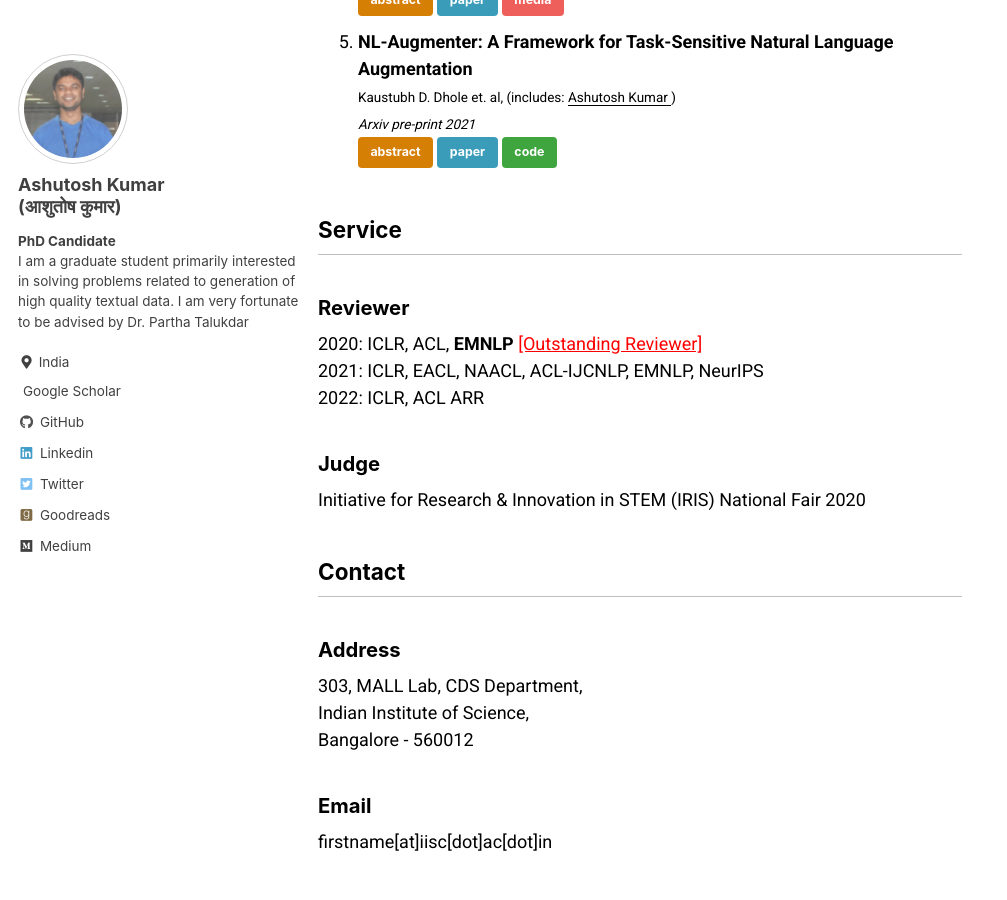
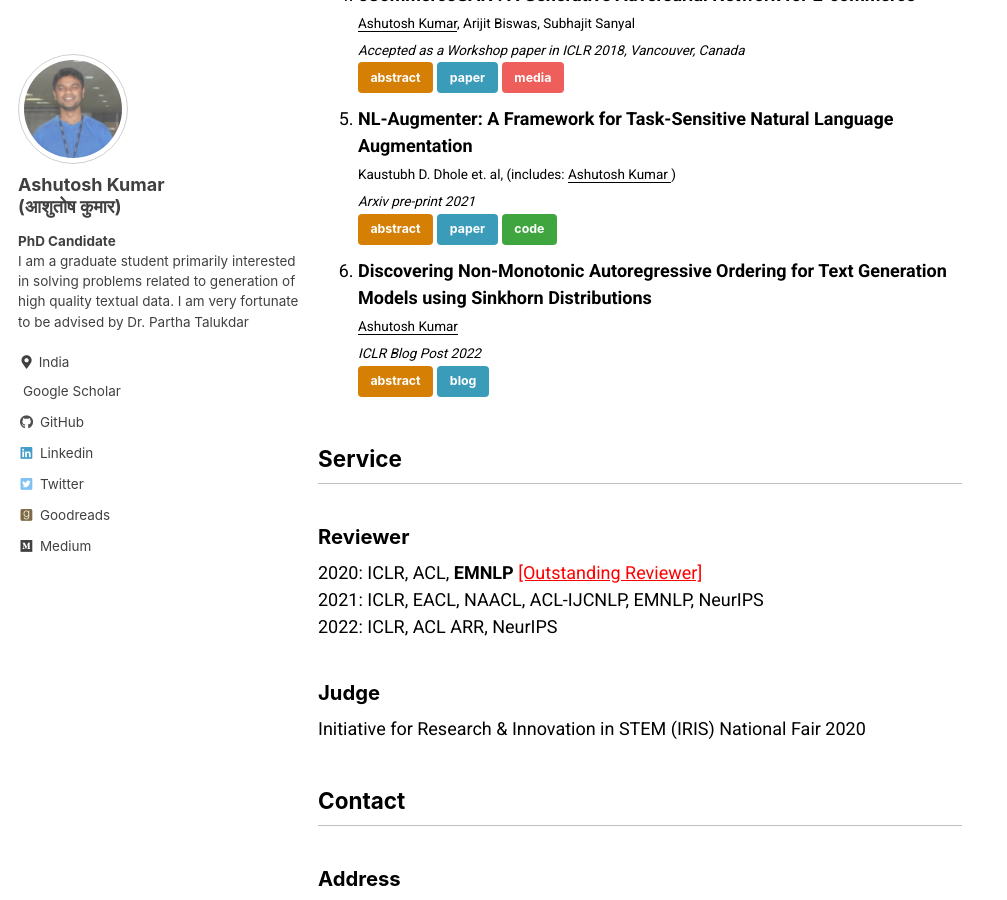
Before and after one commit to ashutoshml/ashutoshml.github.io, a Jekyll site: the page built from _pages/about.md, in a window 1280 px wide and 900 px high, scrolled down 1685 px. Shown: the whole window, without its empty margins (0-1007 px from the left). Built offline with Jekyll 4.4.1, drawn with Linux system fonts in a browser that asks for light colours; cached includes are drawn as plain includes; a style sheet for code colours, icons or effects is not loaded; some of the changed text lies outside the part shown.

Commit message:
Update website

```diff
--- a/_pages/about.md
+++ b/_pages/about.md
@@ -23,6 +23,10 @@ Dept. of Mechanical Engineering, Indian Institute of Technology ([IIT](http://ww
 
 
 ## Work Experience
+
+**Amazon Search Science Team**, Amazon, Bangalore, August 2022 -- Present <br>
+Applied Scientist II
+
 
 **Amazon Lex Team**, AWS AI, Seattle (Remote), July 2020 -- Oct 2020 <br>
 Applied Scientist Intern
@@ -111,12 +115,24 @@ Software Engineer
         Data augmentation is an important component in the robustness evaluation of models in natural language processing (NLP) and in enhancing the diversity of the data they are trained on. In this paper, we present NL-Augmenter, a new participatory Python-based natural language augmentation framework which supports the creation of both transformations (modifications to the data) and filters (data splits according to specific features). We describe the framework and an initial set of 117 transformations and 23 filters for a variety of natural language tasks. We demonstrate the efficacy of NL-Augmenter by using several of its transformations to analyze the robustness of popular natural language models. The infrastructure, datacards and robustness analysis results are available publicly on the NL-Augmenter repository.
     </div>
 
+6. **Discovering Non-Monotonic Autoregressive Ordering for Text Generation Models using Sinkhorn Distributions**
+    <br>
+    <small>
+    <u> Ashutosh Kumar </u><br>
+    *ICLR Blog Post 2022*<br>
+    </small>
+    [abstract](#discovering){: .btn .btn--warning .btn--small .tglbtn}
+    [blog](https://iclr-blog-track.github.io/2022/03/25/non-monotonic-autoregressive-ordering/){: .btn .btn--info .btn--small}
+     <div class="collapse-box notice" id="discovering">
+        In this post, we will be focusing on one of the lesser explored area - Non-Monotonic Autoregressive Order (NMAO) in Decoding. In particular, we will be discussing the ICLR 2021 paper “Discovering Non-monotonic Autoregressive Orderings with Variational Inference” [Li 2021], the background needed for understanding the work as well as the way-forward.
+    </div>
+
 ## Service
 
 ### Reviewer
 <p>2020: ICLR, ACL, <strong>EMNLP</strong> <a href='https://www.aclweb.org/anthology/2020.emnlp-main.0.pdf' style="color:red;" target="_blank">[Outstanding Reviewer]</a>
 <br>2021: ICLR, EACL, NAACL, ACL-IJCNLP, EMNLP, NeurIPS
-<br>2022: ICLR, ACL ARR</p>
+<br>2022: ICLR, ACL ARR, NeurIPS</p>
 
 ### Judge
 <p>Initiative for Research & Innovation in STEM (IRIS) National Fair 2020</p>
```
